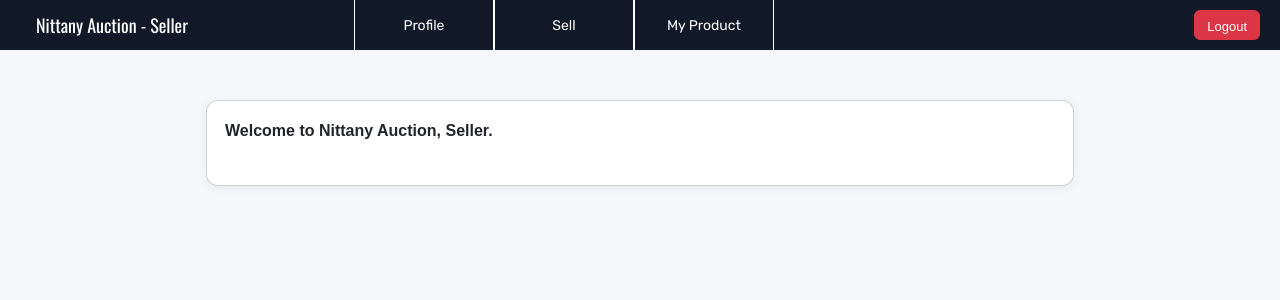
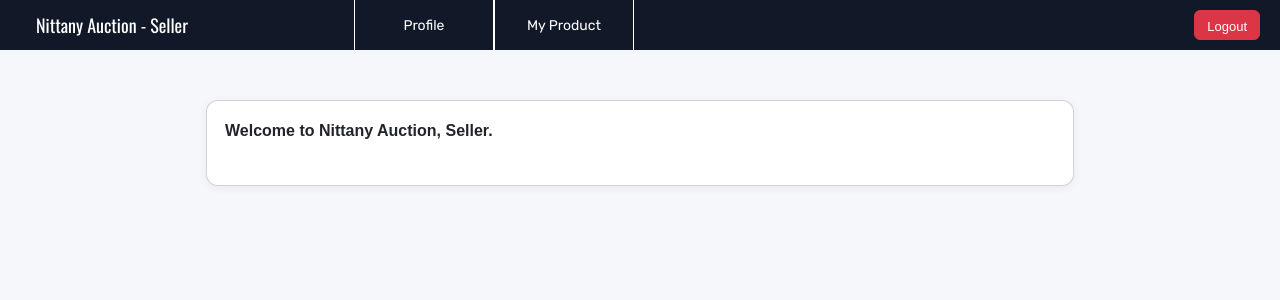
Before and after one commit to JumpingPigeon/Group-Project, a Flask app: page /seller_dashboard in a window 1280 px wide. Shown: the top 300 px of the page. Run offline with Flask 3, Linux system fonts and the light colour scheme; a user stored in the database is signed in.

Commit message:
Remove 'Sell' option from seller dashboard
Removed the 'Sell' option from the seller dashboard header.

```diff
--- a/templates/seller_dashboard.html
+++ b/templates/seller_dashboard.html
@@ -67,7 +67,6 @@
         <div id="header" class="fixed-top w-100 text-white align-items-center d-flex" style="padding: 14px 20px;">
             <div class="px-3" style="font-size: 18px;font-family:Oswald, sans-serif;">Nittany Auction - Seller</div>
             <div class="option " style="margin-left:150px;"><a  style="margin:auto;" href="/seller_profile">Profile</a></div>
-            <div class="option"><a style="margin:auto;" href="/seller_sell">Sell</a></div>
             <div class="option" style="margin-right:150px;"><a style="margin:auto;" href="/seller_myproduct">My Product</a></div>
             <div class="" style="margin-left:auto;">
                     <button style="Rubik, sans-serif; height: 30px;font-size: 13px;" type="submit" class="btn btn-danger" data-bs-toggle="modal" data-bs-target="#login_confirm">
```
